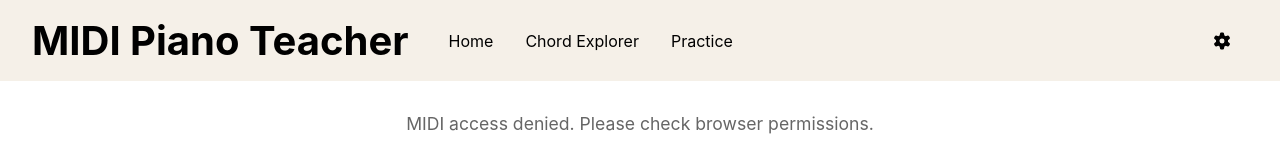
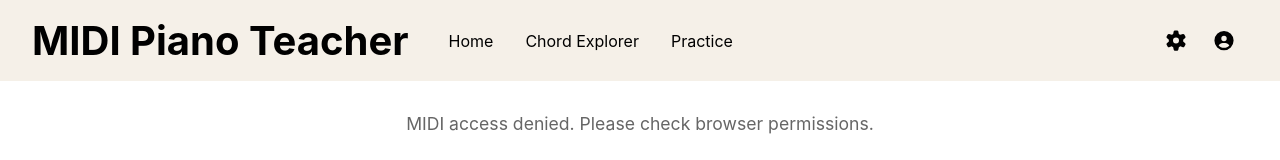
Before and after one commit to mjosephs1/midi-piano-teacher-web, a React (Create React App) app: page / in a window 1280 px wide. Shown: the top 160 px of the page. Built offline with nearby package versions, Linux system fonts and the light colour scheme.

Commit message:
Add 'User' button to the header to navigate to the high scores or results page (not yet implemented)

```diff
--- a/src/App.css
+++ b/src/App.css
@@ -102,9 +102,16 @@
   align-self: auto;
 }
 
+.header-buttons {
+  display: flex;
+  gap: 0;
+  align-items: stretch;
+  align-self: stretch;
+  margin-left: auto;
+}
+
 .settings-wrapper {
   position: relative;
-  margin-left: auto;
   display: flex;
   align-items: stretch;
   align-self: stretch;
@@ -117,8 +124,8 @@
   border: none;
   border-radius: 0;
   background: transparent;
-  padding: 0 1rem;
-  font-size: 1rem;
+  padding: 0 0.75rem;
+  font-size: 1.2rem;
   color: #000;
   cursor: pointer;
   white-space: nowrap;
@@ -179,3 +186,54 @@
   margin: 0;
   color: #333;
 }
+
+.user-menu {
+  position: relative;
+  display: flex;
+  align-items: stretch;
+  align-self: stretch;
+}
+
+.user-menu:hover .settings-button {
+  color: #b02828;
+}
+
+.user-menu-dropdown {
+  display: none;
+  position: absolute;
+  top: 100%;
+  right: 0;
+  flex-direction: column;
+  background-color: #f5f0e8;
+  border: 1px solid #d0c8bc;
+  border-top: none;
+  box-shadow: 0 4px 8px rgba(0, 0, 0, 0.12);
+  z-index: 200;
+  min-width: 100%;
+}
+
+.user-menu:hover .user-menu-dropdown {
+  display: flex;
+}
+
+.user-menu-dropdown a {
+  padding: 0.6rem 1rem;
+  white-space: nowrap;
+  align-self: auto;
+  text-decoration: none;
+  color: #000;
+  transition: background-color 0.2s;
+}
+
+.user-menu-dropdown a:hover {
+  background: #e8e3db;
+}
+
+.user-menu-item-disabled {
+  display: flex;
+  padding: 0.6rem 1rem;
+  white-space: nowrap;
+  color: #aaa;
+  cursor: default;
+  user-select: none;
+}
--- a/src/App.tsx
+++ b/src/App.tsx
@@ -12,9 +12,9 @@ import { FontAwesomeIcon } from '@fortawesome/react-fontawesome'
 import { library } from '@fortawesome/fontawesome-svg-core'
 
 /* import all the icons in Free Solid, Free Regular, and Brands styles */
-import { faGear } from '@fortawesome/free-solid-svg-icons'
+import { faGear, faCircleUser } from '@fortawesome/free-solid-svg-icons'
 
-library.add(faGear)
+library.add(faGear, faCircleUser)
 
 
 const STORAGE_KEY = 'midiPianoNumKeys';
@@ -73,6 +73,7 @@ const App: FC = () => {
             </div>
           </div>
         </nav>
+        <div className="header-buttons">
           <div className="settings-wrapper" ref={settingsWrapperRef}>
             <button
               className="settings-button"
@@ -91,6 +92,16 @@ const App: FC = () => {
               </div>
             )}
           </div>
+          <div className="user-menu">
+            <button className="settings-button">
+              <FontAwesomeIcon icon={faCircleUser} />
+            </button>
+            <div className="user-menu-dropdown">
+              <Link to="/practice-chords/high-scores">High Scores</Link>
+              <span className="user-menu-item-disabled">Progress</span>
+            </div>
+          </div>
+        </div>
       </header>
 
       <Routes>
```
Also changed, not shown: 1 other file (tests, documents, lock files or other folders). Lines whose indentation alone changed are shown as unchanged.
